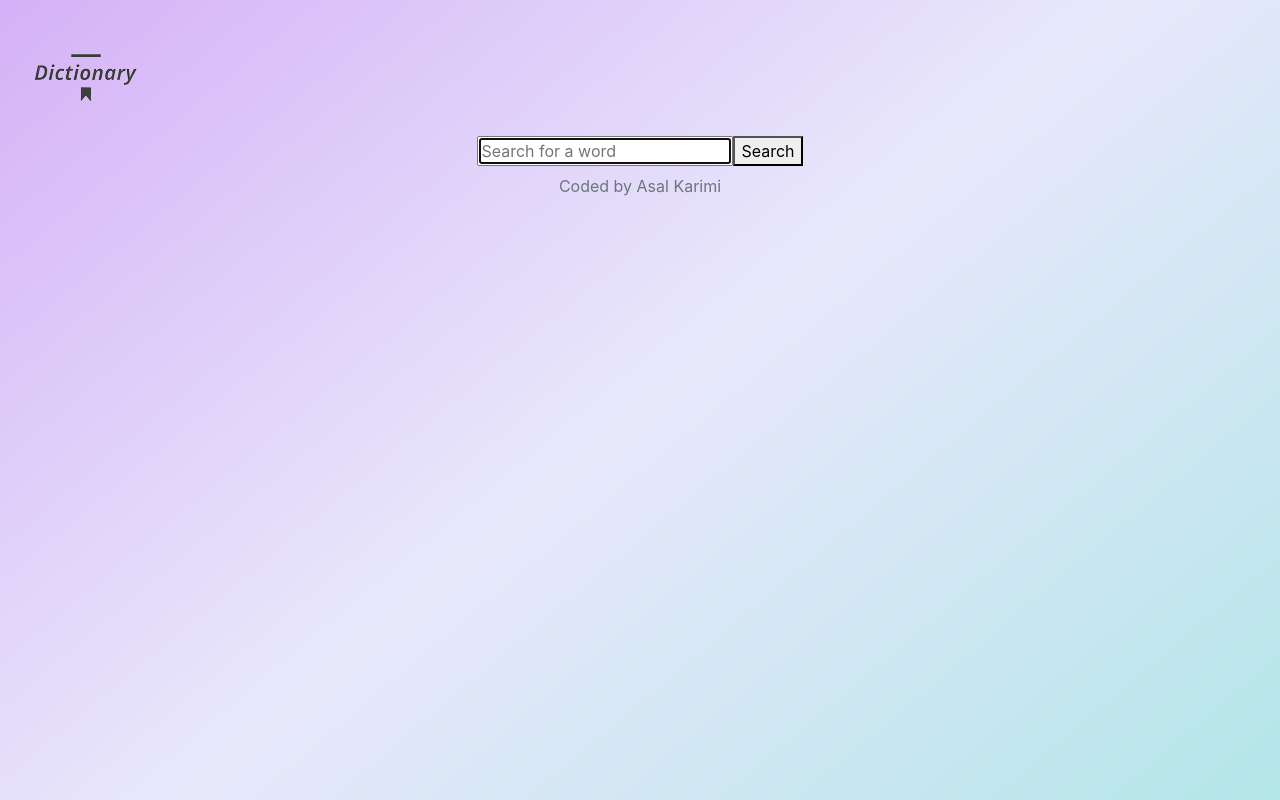
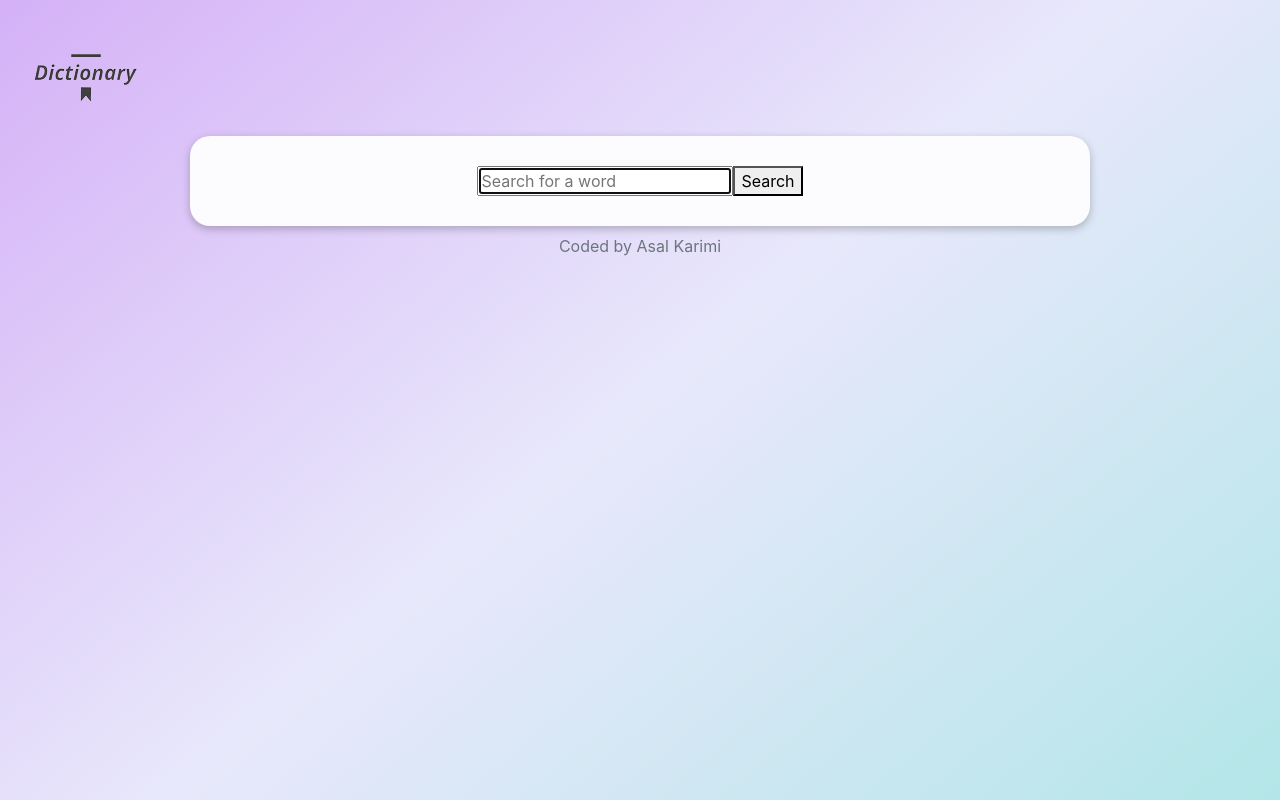
Before and after one commit to Odinkrm/dictionary-react-app, a React (Create React App) app: page / in a window 1280 px wide. Built offline with nearby package versions, Linux system fonts and the light colour scheme.

Commit message:
Update Container Looks

```diff
--- a/src/App.css
+++ b/src/App.css
@@ -17,9 +17,11 @@
   min-width: 100px;
   margin-top: 20px;
 }
-.App .App-wrap {
+.App .container {
   box-shadow: rgba(0, 0, 0, 0.24) 0px 3px 8px;
-  max-width: 750px;
+  max-width: 900px;
   margin: 0 auto;
   background-color: #fcfbfe;
+  border-radius: 20px;
+  padding: 30px;
 }
```
